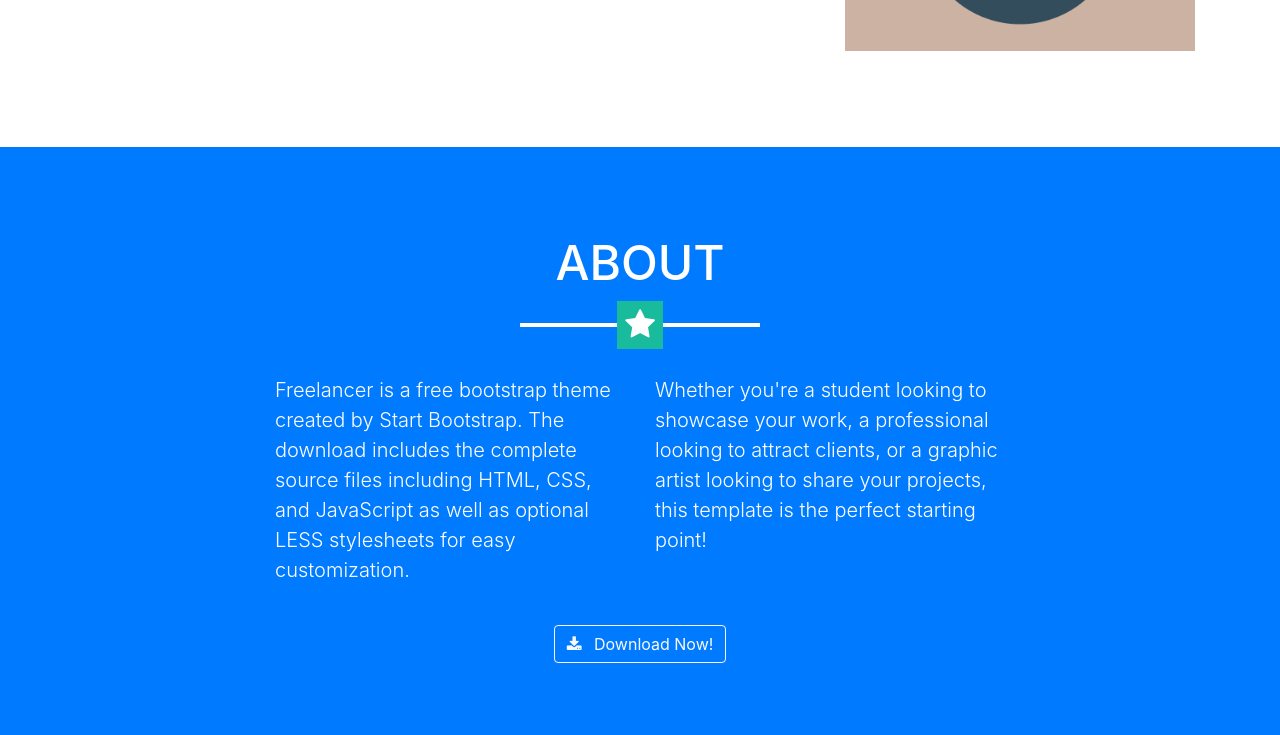
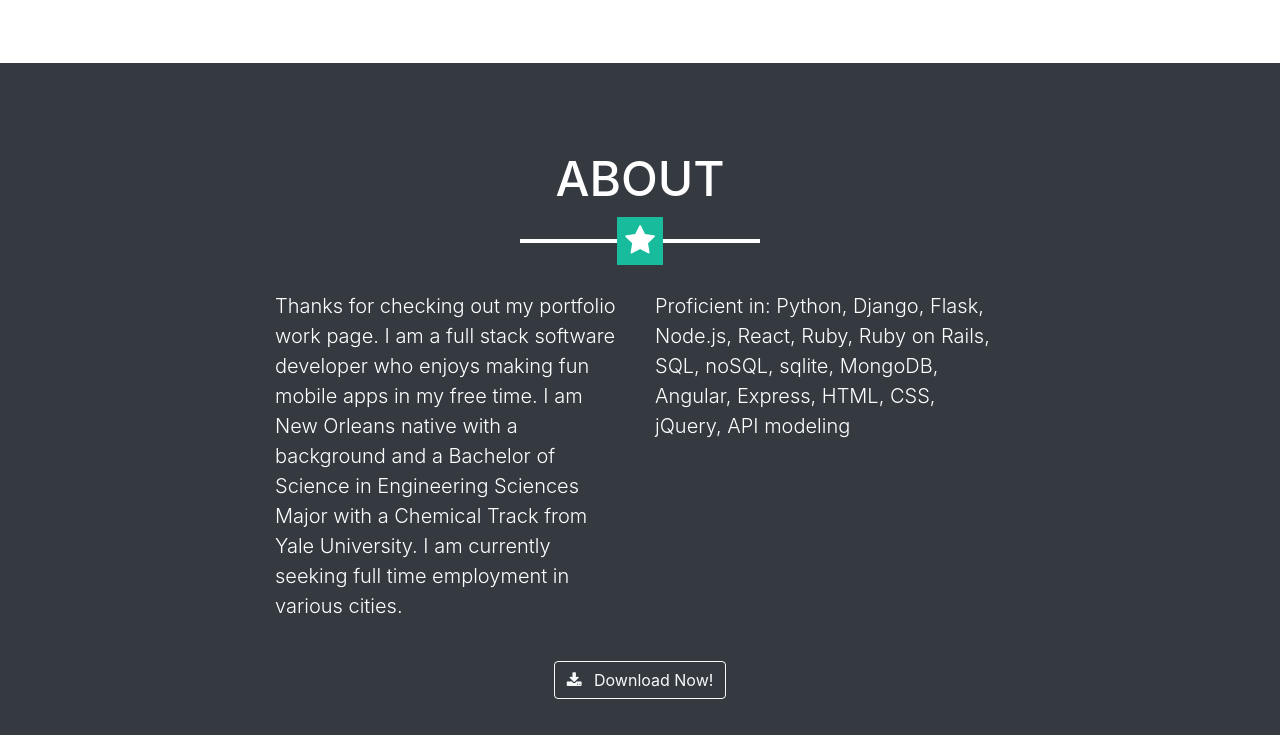
Before and after one commit to gracejansen227/gracejansen227.github.io, a website with bundled scripts: page index.html in a window 1280 px wide. Shown: the part 2062-2797 px from the top of the page. Built offline with nearby package versions, Linux system fonts and the light colour scheme.

Commit message:
changed about information

```diff
--- a/index.html
+++ b/index.html
@@ -57,7 +57,7 @@
       <div class="container">
         <img class="img-fluid mb-5 d-block mx-auto" src="img/profile.jpg" alt="">
         <h1 class="text-uppercase mb-0">welcome</h1>
-        <hr class="star-light">
+        <!-- <hr class="star-light"> -->
         <h2 class="font-weight-light mb-0">Full Stack Developer - Freelance Digital Illustrator - User Experience Designer</h2>
       </div>
     </header>
@@ -133,16 +133,17 @@
     </section>
 
     <!-- About Section -->
-    <section class="bg-primary text-white mb-0" id="about">
+    <section class="bg-dark text-white mb-0" id="about">
       <div class="container">
         <h2 class="text-center text-uppercase text-white">About</h2>
         <hr class="star-light mb-5">
         <div class="row">
           <div class="col-lg-4 ml-auto">
-            <p class="lead">Freelancer is a free bootstrap theme created by Start Bootstrap. The download includes the complete source files including HTML, CSS, and JavaScript as well as optional LESS stylesheets for easy customization.</p>
+            <p class="lead"> Thanks for checking out my portfolio work page. I am a full stack software developer who enjoys making fun mobile apps in my free time. I am New Orleans native with a background and a Bachelor of Science in Engineering Sciences Major with a Chemical Track from Yale University.
+            I am currently seeking full time employment in various cities.</p>
           </div>
           <div class="col-lg-4 mr-auto">
-            <p class="lead">Whether you're a student looking to showcase your work, a professional looking to attract clients, or a graphic artist looking to share your projects, this template is the perfect starting point!</p>
+            <p class="lead">Proficient in: Python, Django, Flask, Node.js, React, Ruby, Ruby on Rails, SQL, noSQL, sqlite, MongoDB, Angular, Express, HTML, CSS, jQuery, API modeling</p>
           </div>
         </div>
         <div class="text-center mt-4">
```
Also changed, not shown: img/profile.png (deleted).
